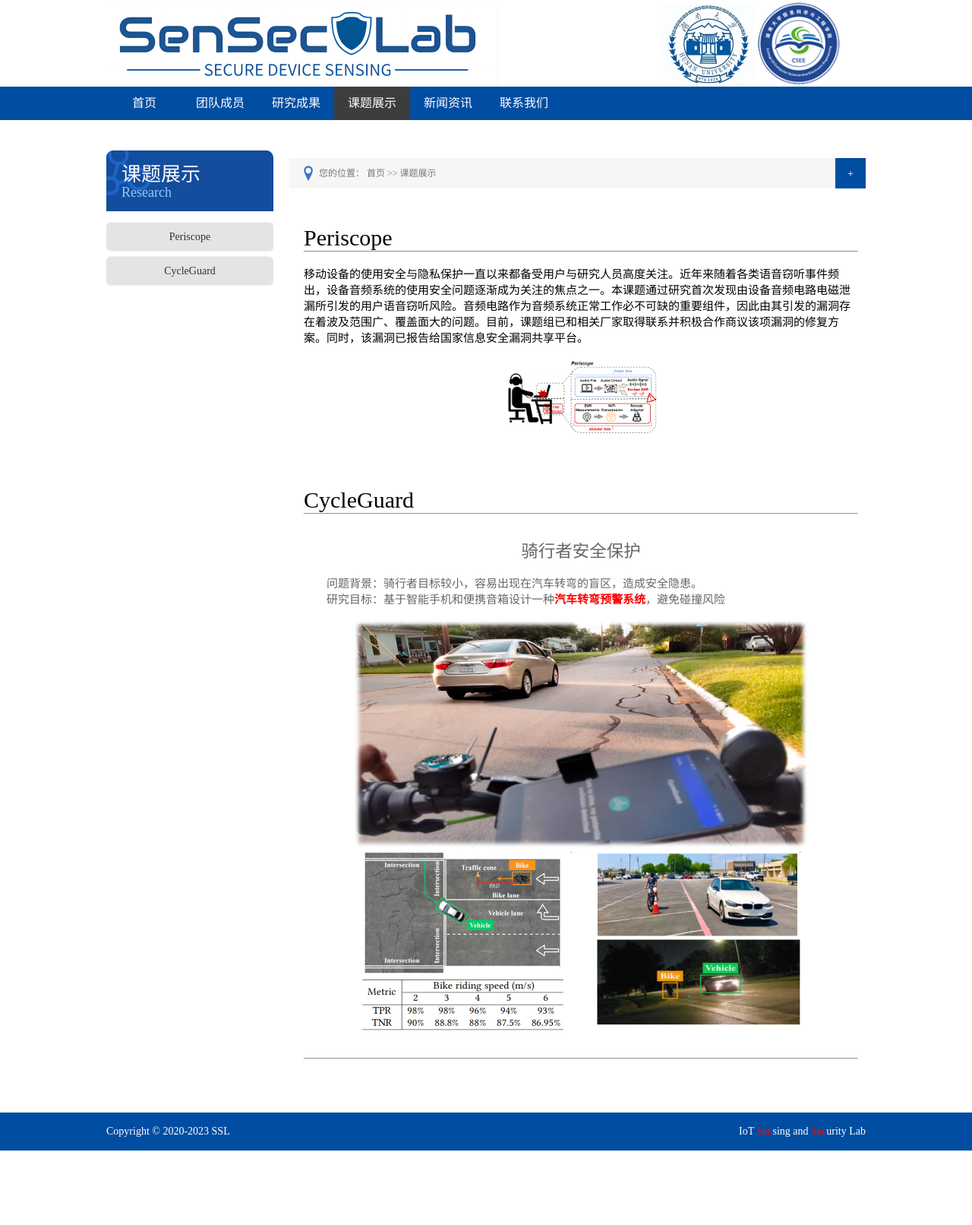
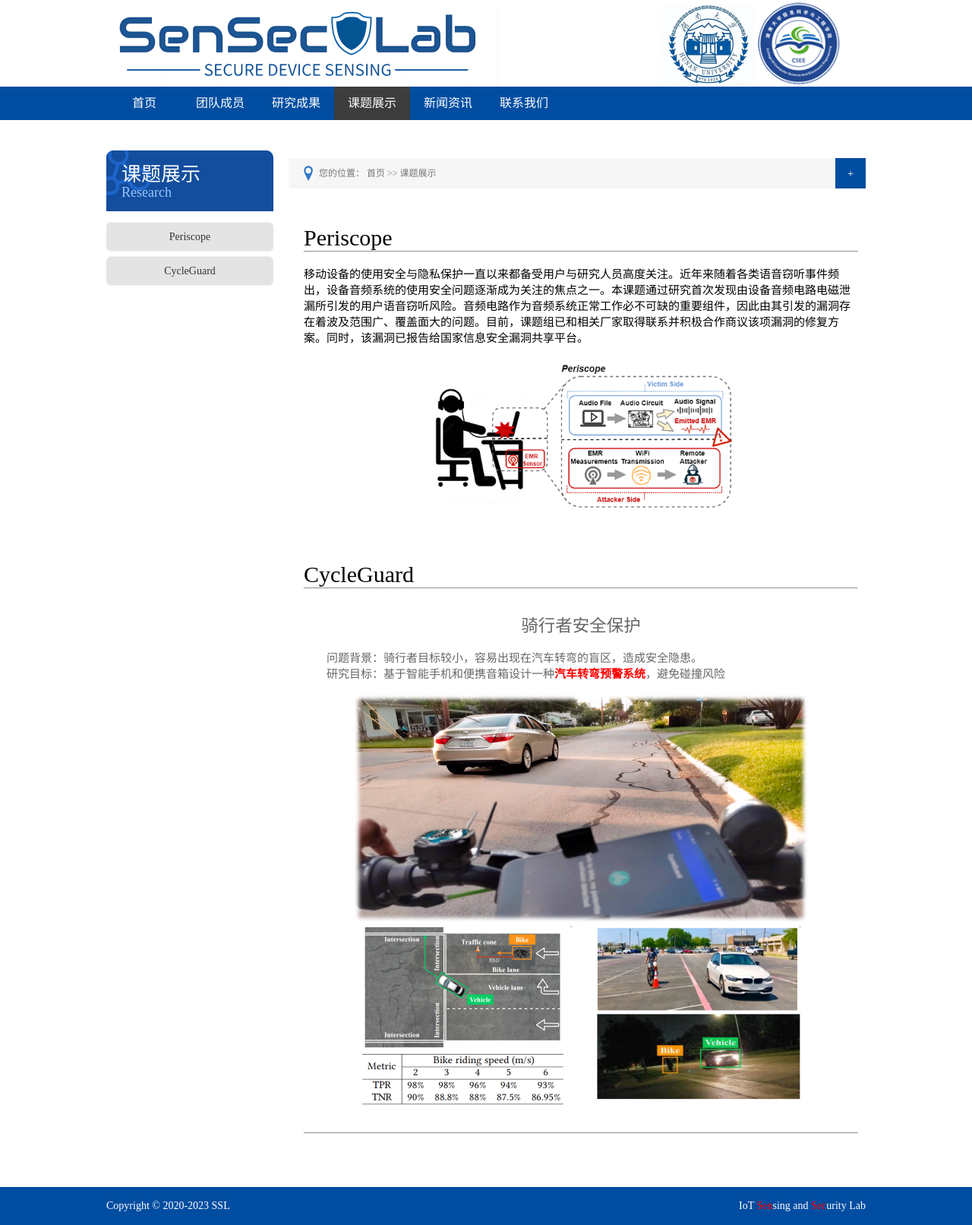
Before and after one commit to senseclab/senseclab.github.io, a Jekyll site: the page built from pages/research.html, in a window 1280 px wide. Shown: the whole page at 76% size. Built offline with Jekyll 4.4.1, drawn with Linux system fonts in a browser that asks for light colours; before the commit the page ends 1514 px from its top, so only the background shows below that.

Commit message:
Update research.html

```diff
--- a/pages/research.html
+++ b/pages/research.html
@@ -18,7 +18,7 @@ description: 课题展示
       <p>移动设备的使用安全与隐私保护一直以来都备受用户与研究人员高度关注。近年来随着各类语音窃听事件频出，设备音频系统的使用安全问题逐渐成为关注的焦点之一。本课题通过研究首次发现由设备音频电路电磁泄漏所引发的用户语音窃听风险。音频电路作为音频系统正常工作必不可缺的重要组件，因此由其引发的漏洞存在着波及范围广、覆盖面大的问题。目前，课题组已和相关厂家取得联系并积极合作商议该项漏洞的修复方案。同时，该漏洞已报告给国家信息安全漏洞共享平台。
         </p>
       <br>
-      <p align="center"><a><img src="/images/research/mobileDevice_EMR.png" width="200" alt="Periscope"/></a></p>
+      <p align="center"><a><img src="/images/research/mobileDevice_EMR.png" width="400" alt="Periscope"/></a></p>
       <br>
 
       <div style="margin-top:50px"></div>
```
